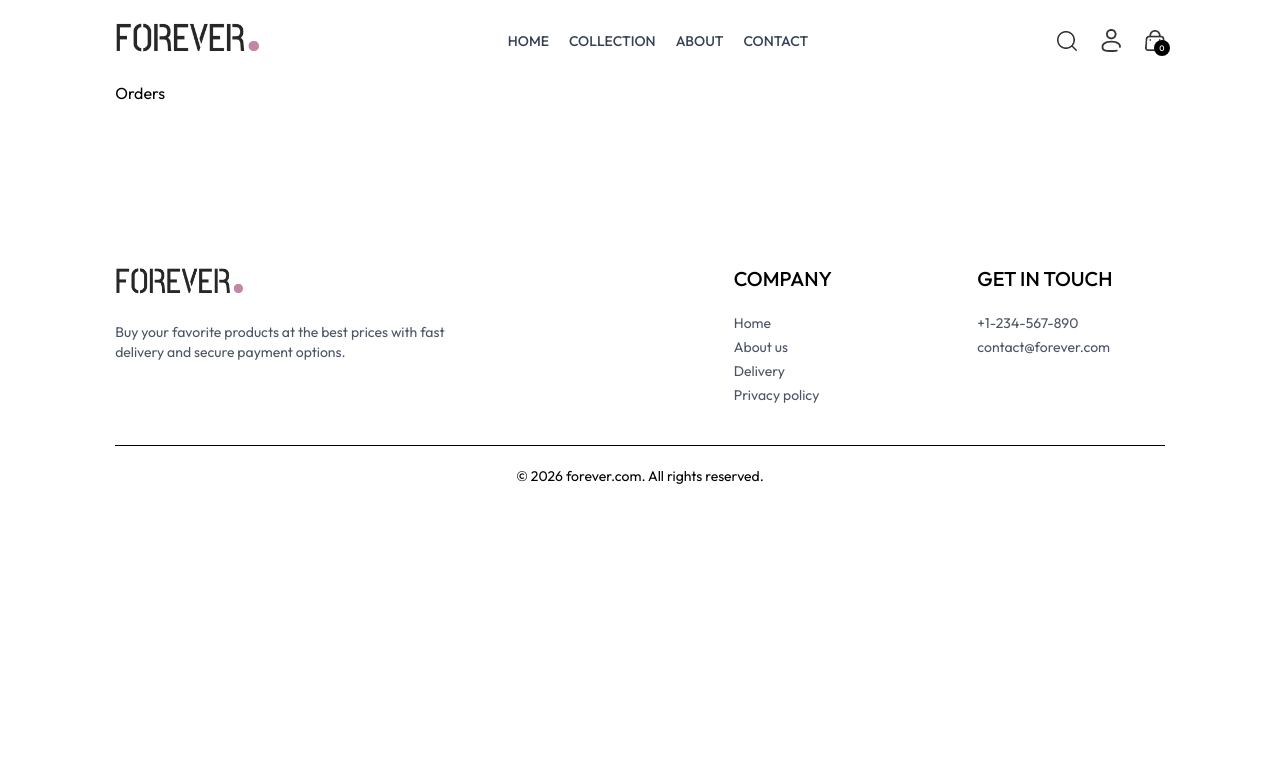
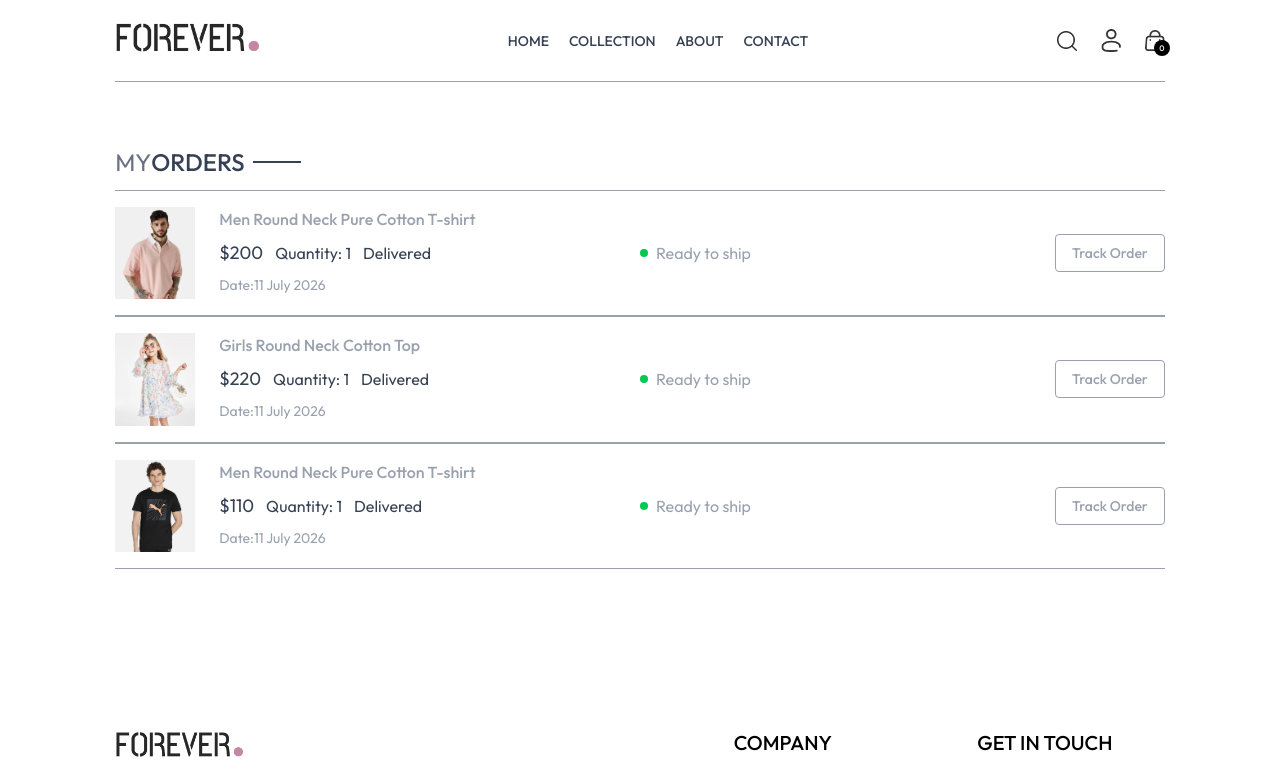
Before and after one commit to vanshika8484/Ecommerce-app, a React (Vite) app in the folder frontend/: page /orders in a window 1280 px wide. Shown: the top 780 px of the page. Built offline with nearby package versions, Linux system fonts and the light colour scheme.

Commit message:
create my order page

```diff
--- a/frontend/src/pages/Orders.jsx
+++ b/frontend/src/pages/Orders.jsx
@@ -1,8 +1,42 @@
-import React from 'react'
+import React, { useContext } from 'react'
+import { ShopContext } from '../context/ShopContext'
+import Title from '../components/Title';
 
 const Orders = () => {
+  const {currency,products}=useContext(ShopContext);
   return (
-    <div>Orders</div>
+    <div className='border-t pt-16 border-gray-400'>
+      <div className='text-2xl'>
+        <Title text1={'MY'} text2={'ORDERS'} />
+      </div>
+      <div>
+        {
+          products.slice(1, 4).map((item, index) => (
+            <div key={index} className='py-4 border-t border-b border-gray-400 text-gray-400 flex flex-col md:flex-row md:items-center md:justify-between gap-4'>
+              <div className='flex items-start gap-6 text-sm'>
+                <img src={item.image[0]} alt="" className='w-16 sm:w-20' />
+                <div>
+                  <p className='sm:text-base font-medium'>{item.name}</p>
+                 <div className='flex items-center gap-3 mt-2 text-base text-gray-700'>
+<p className='text-lg'>{currency}{item.price}</p>
+<p>Quantity: 1</p>
+<p>Delivered</p>
+                  </div>
+                  <p className='mt-2'>Date:<span className='text-gray-400'>11 July 2026</span></p>
+                </div>
+              </div>
+              <div className='md:w-1/2 flex justify-between'>
+             <div className='flex items-center gap-2'>
+<p className='min-w-2 h-2 rounded-full bg-green-500'></p>
+<p className='text-sm md:text-base'>Ready to ship</p>
+              </div>
+              <button className='border px-4 py-2 text-sm font-medium rounded-sm'>Track Order</button>
+              </div>
+            </div>
+          ))
+        }
+      </div>
+    </div>
   )
 }
 
```
